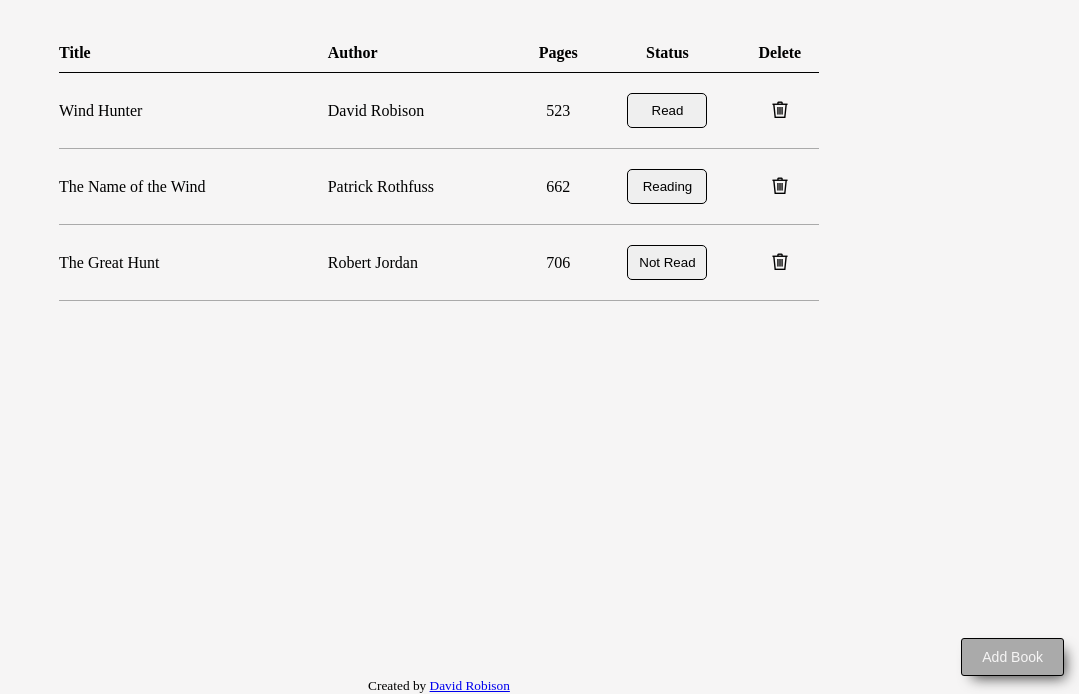
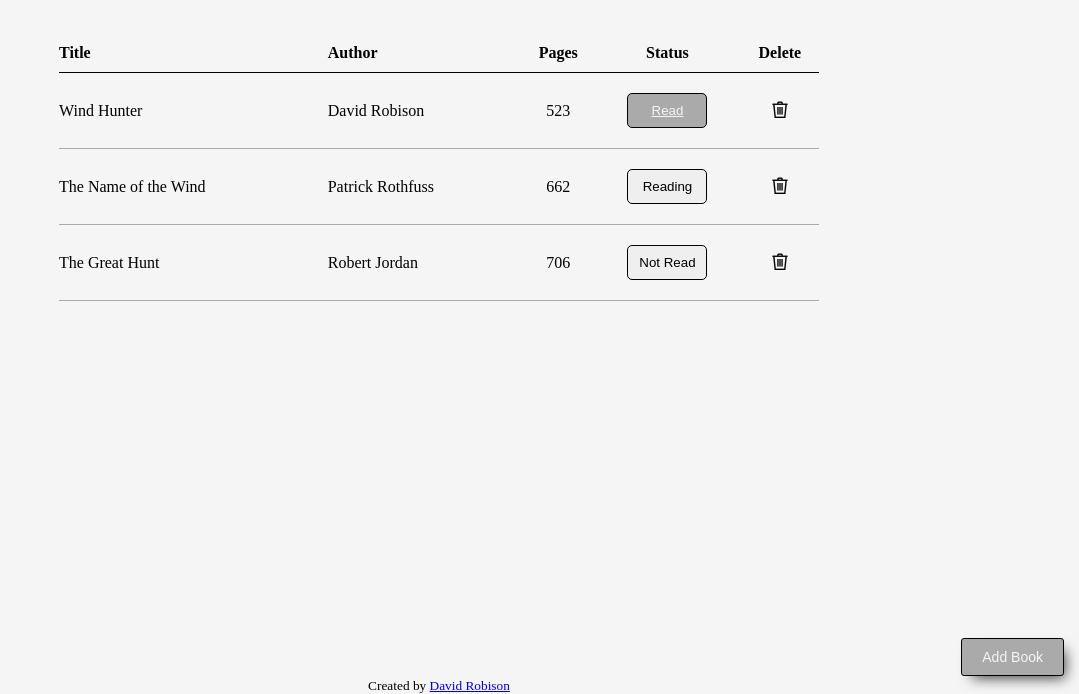
Before and after one commit to robisonwebdev/Library, a plain HTML site: page index.html in a window 1280 px wide. In both pictures the pointer is over the button "Read". Shown: the part 106-800 px from the top of the page, without its empty margins (201-1280 px from the left). Drawn offline with nearby package versions, Linux system fonts and the light colour scheme.

Commit message:
Set hover for .statusBtns

```diff
--- a/style.css
+++ b/style.css
@@ -77,6 +77,12 @@ td{
     width: 80px;
 }
 
+.statusBtns:hover {
+    background-color: var(--grey);
+    color: var(--white);
+    text-decoration: underline;
+}
+
 #addBook {
     display: flex;
     justify-content: flex-end;
```
